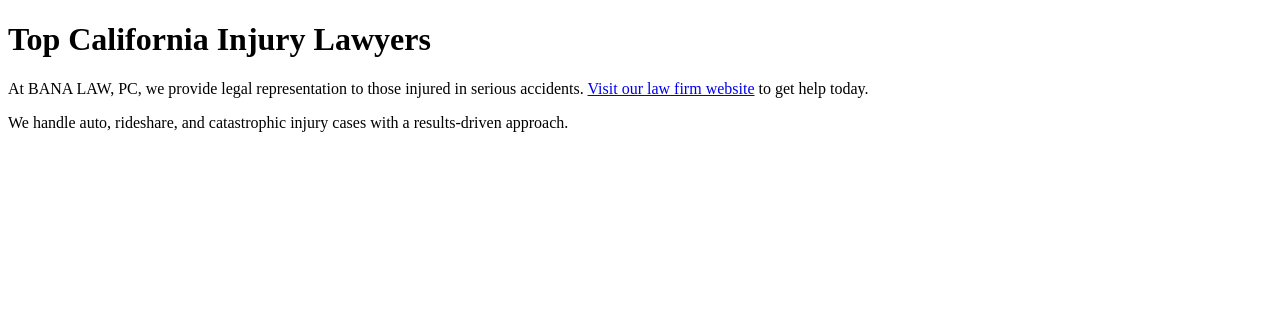
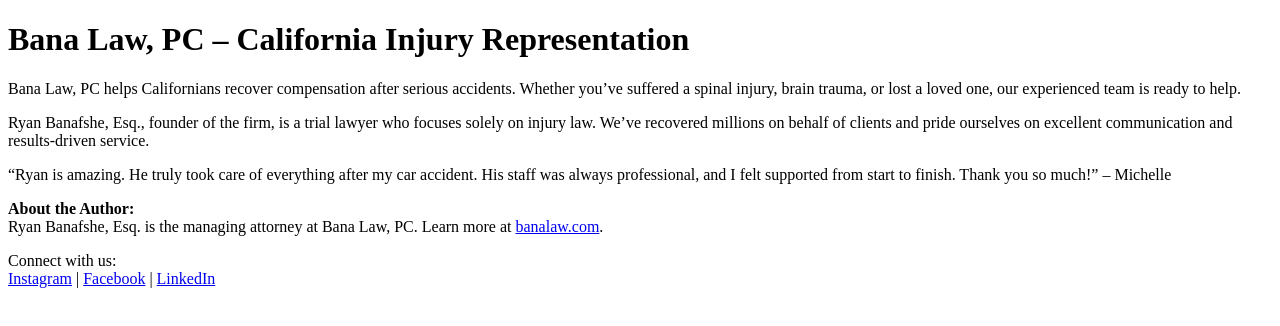
Before and after one commit to banalaw/banalaw-render, a plain HTML site: page index.html in a window 1280 px wide. Drawn offline with Linux system fonts and the light colour scheme.

Commit message:
Update index.html

```diff
--- a/index.html
+++ b/index.html
@@ -1,15 +1,40 @@
-
 <!DOCTYPE html>
 <html lang="en">
 <head>
   <meta charset="UTF-8">
-  <title>BANA LAW, PC - Leading Injury Attorneys in CA</title>
-  <meta name="description" content="Experienced personal injury attorneys fighting for justice in California. Learn how BANA LAW, PC can help you.">
+  <meta name="viewport" content="width=device-width, initial-scale=1">
+  <title>Bana Law, PC | Injury Lawyers in California</title>
+  <meta name="description" content="Personal injury representation by Bana Law, PC. Millions recovered for California clients.">
+  <meta name="author" content="Ryan Banafshe, Esq.">
 </head>
 <body>
-  <h1>Top California Injury Lawyers</h1>
-  <p>At BANA LAW, PC, we provide legal representation to those injured in serious accidents.
-  <a href="https://www.banalaw.com" rel="dofollow">Visit our law firm website</a> to get help today.</p>
-  <p>We handle auto, rideshare, and catastrophic injury cases with a results-driven approach.</p>
+
+  <h1>Bana Law, PC – California Injury Representation</h1>
+
+  <p>
+    Bana Law, PC helps Californians recover compensation after serious accidents. Whether you’ve suffered a spinal injury, brain trauma, or lost a loved one, our experienced team is ready to help.
+  </p>
+
+  <p>
+    Ryan Banafshe, Esq., founder of the firm, is a trial lawyer who focuses solely on injury law. We’ve recovered millions on behalf of clients and pride ourselves on excellent communication and results-driven service.
+  </p>
+
+  <p>
+    “Ryan is amazing. He truly took care of everything after my car accident. His staff was always professional, and I felt supported from start to finish. Thank you so much!” – Michelle
+  </p>
+
+  <p>
+    <strong>About the Author:</strong><br>
+    Ryan Banafshe, Esq. is the managing attorney at Bana Law, PC. Learn more at
+    <a href="https://www.banalaw.com" target="_blank">banalaw.com</a>.
+  </p>
+
+  <p>
+    Connect with us:<br>
+    <a href="https://www.instagram.com/banalawpc/" target="_blank">Instagram</a> |
+    <a href="https://facebook.com/@banalawpc/" target="_blank">Facebook</a> |
+    <a href="https://www.linkedin.com/company/bana-law-pc" target="_blank">LinkedIn</a>
+  </p>
+
 </body>
 </html>
```
